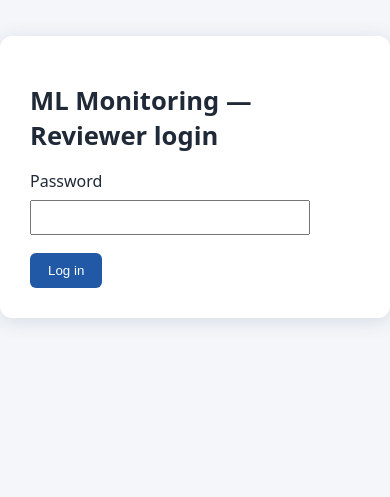
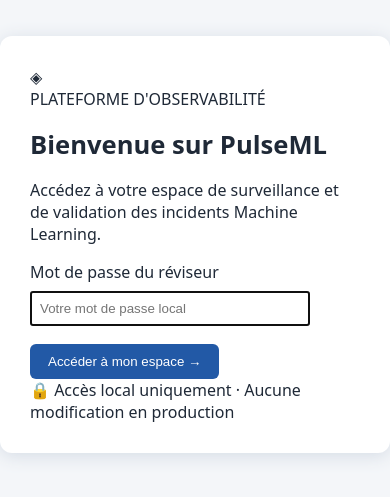
Before and after one commit to chakirou18/Iris_project_ml-deployment2, a Flask app: page /login in a window 390 px wide. Shown: the top 497 px of the page. Run offline with Flask 3, Linux system fonts and the light colour scheme; parts of the project's set-up code (start-up, migrations or seed data) failed here and were passed over.

Commit message:
feat(ui): redesign responsive review pages with readable incident cards

```diff
--- a/review/templates/login.html
+++ b/review/templates/login.html
@@ -1,8 +1,11 @@
-<!doctype html>
-<html lang="en"><meta charset="utf-8"><title>Monitoring review login</title>
-<link rel="stylesheet" href="{{ url_for('static', filename='review.css') }}">
-<main><h1>ML Monitoring — Reviewer login</h1>
-{% if error %}<p role="alert">{{ error }}</p>{% endif %}
+<!doctype html><html lang="fr"><head><meta charset="utf-8"><meta name="viewport" content="width=device-width, initial-scale=1">
+<title>Connexion — PulseML</title><link rel="stylesheet" href="{{ url_for('static', filename='review.css') }}"></head>
+<body class="login-background"><main class="login-card"><div class="login-icon">◈</div>
+<div class="eyebrow">PLATEFORME D'OBSERVABILITÉ</div><h1>Bienvenue sur PulseML</h1>
+<p class="muted">Accédez à votre espace de surveillance et de validation des incidents Machine Learning.</p>
+{% if error %}<div class="error-notice" role="alert">{{ error }}</div>{% endif %}
 <form method="post"><input type="hidden" name="csrf" value="{{ csrf_token() }}">
-<label>Password <input type="password" name="password" autocomplete="current-password" required></label>
-<button type="submit">Log in</button></form></main></html>
+<label for="password">Mot de passe du réviseur</label><input id="password" type="password" name="password" autocomplete="current-password" placeholder="Votre mot de passe local" required autofocus>
+<button class="button primary full" type="submit">Accéder à mon espace →</button></form>
+<div class="login-foot">🔒 Accès local uniquement · Aucune modification en production</div>
+</main></body></html>
```
